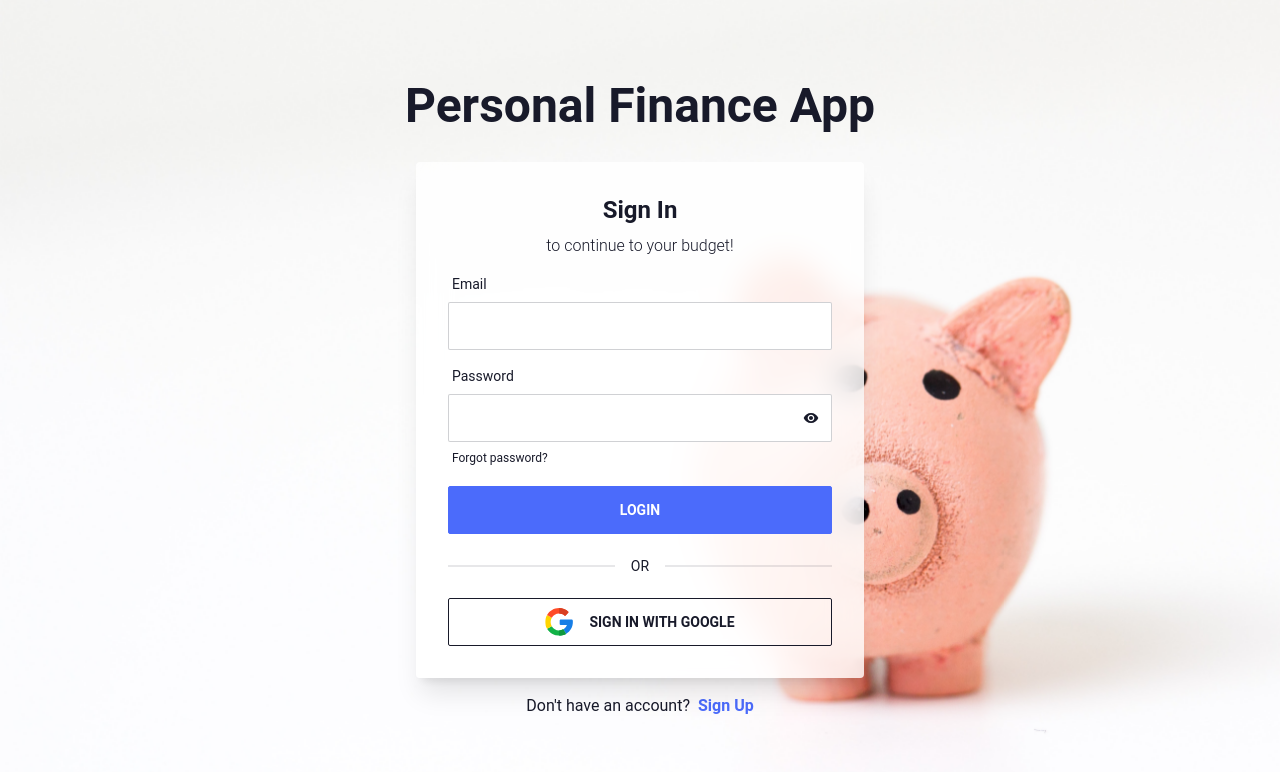
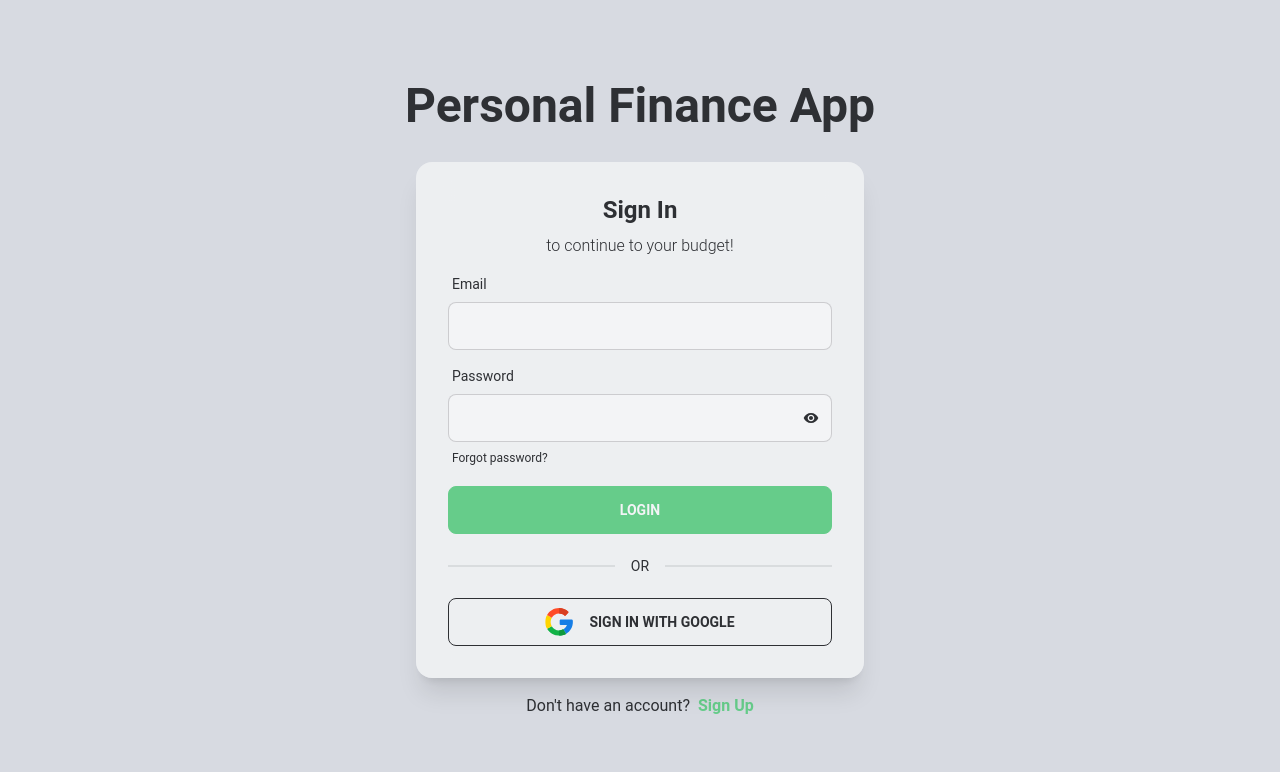
Before and after one commit to JonathonCisneros/personal-finance-app, a React (Create React App) app: page /sign-in in a window 1280 px wide. Shown: the top 772 px of the page. Built offline with nearby package versions, Linux system fonts and the light colour scheme.

Commit message:
design tweaks

```diff
--- a/public/index.html
+++ b/public/index.html
@@ -1,5 +1,5 @@
 <!DOCTYPE html>
-<html lang="en" data-theme="corporate">
+<html lang="en" data-theme="mytheme">
   <head>
     <meta charset="utf-8" />
     <link rel="icon" href="%PUBLIC_URL%/favicon.ico" />
--- a/src/App.js
+++ b/src/App.js
@@ -1,7 +1,6 @@
-import React, { useEffect } from 'react';
+import React from 'react';
 import { BrowserRouter as Router, Routes, Route } from 'react-router-dom';
 import { ToastContainer } from 'react-toastify';
-import { themeChange } from 'theme-change';
 import 'react-toastify/dist/ReactToastify.css';
 import PrivateRoute from './components/PrivateRoute';
 import Budget from './pages/Budget';
@@ -13,7 +12,6 @@ import Profile from './pages/Profile';
 function App() {
   return (
     <>
-      <main>
       <Router>
         <Routes>
           <Route path='/' element={<PrivateRoute />}>
@@ -29,7 +27,6 @@ function App() {
       </Router>
 
       <ToastContainer />
-      </main>
     </>
   );
 }
--- a/src/pages/Budget.jsx
+++ b/src/pages/Budget.jsx
@@ -5,51 +5,16 @@ function Budget() {
   // iPhone notch area color match
   document
     .querySelector('meta[name="theme-color"]')
-    .setAttribute('content', '#4c6bfb');
+    .setAttribute('content', '#66cc8a');
 
   return (
     <>
       <main className='my-[150px]'>
         <header className='fixed top-0 w-full px-4 py-8 bg-primary z-50'>
-          <h1 className='text-base-100 text-3xl'>August 2022</h1>
+          <h1 className='text-base-100 text-3xl'>
+            <span className='font-bold'>August</span> 2022
+          </h1>
         </header>
-
-        <div class='card w-96 bg-base-100 shadow-xl'>
-          <figure>
-            <img src='https://placeimg.com/400/225/arch' alt='Shoes' />
-          </figure>
-          <div class='card-body'>
-            <h2 class='card-title'>Shoes!</h2>
-            <p>If a dog chews shoes whose shoes does he choose?</p>
-            <div class='card-actions justify-end'>
-              <button class='btn btn-primary'>Buy Now</button>
-            </div>
-          </div>
-        </div>
-        <div class='card w-96 bg-base-100 shadow-xl'>
-          <figure>
-            <img src='https://placeimg.com/400/225/arch' alt='Shoes' />
-          </figure>
-          <div class='card-body'>
-            <h2 class='card-title'>Shoes!</h2>
-            <p>If a dog chews shoes whose shoes does he choose?</p>
-            <div class='card-actions justify-end'>
-              <button class='btn btn-primary'>Buy Now</button>
-            </div>
-          </div>
-        </div>
-        <div class='card w-96 bg-base-100 shadow-xl'>
-          <figure>
-            <img src='https://placeimg.com/400/225/arch' alt='Shoes' />
-          </figure>
-          <div class='card-body'>
-            <h2 class='card-title'>Shoes!</h2>
-            <p>If a dog chews shoes whose shoes does he choose?</p>
-            <div class='card-actions justify-end'>
-              <button class='btn btn-primary'>Buy Now</button>
-            </div>
-          </div>
-        </div>
       </main>
 
       <Navbar />
--- a/src/pages/ForgotPassword.jsx
+++ b/src/pages/ForgotPassword.jsx
@@ -2,7 +2,6 @@ import { useState } from 'react';
 import { Link, useNavigate } from 'react-router-dom';
 import { getAuth, sendPasswordResetEmail } from 'firebase/auth';
 import { toast } from 'react-toastify';
-import background from '../assets/sign-in-up.jpg';
 
 function ForgotPassword() {
   const [email, setEmail] = useState('');
@@ -28,16 +27,10 @@ function ForgotPassword() {
   // iPhone notch area color match
   document
     .querySelector('meta[name="theme-color"]')
-    .setAttribute('content', '#fff');
+    .setAttribute('content', '#d6dae0');
 
   return (
-    <div
-      className='hero min-h-screen py-5'
-      style={{
-        backgroundImage: `url(${background})`,
-        backgroundAttachment: 'fixed',
-      }}
-    >
+    <div className='hero min-h-screen py-5 bg-base-200 mobile:items-start'>
       <div className='hero-content flex-col'>
         <div className='text-center lg:text-left'>
           <h1 className='text-5xl font-bold text-center mb-4'>
@@ -63,14 +56,14 @@ function ForgotPassword() {
             <label className='label'>
               <Link
                 to='/sign-in'
-                className='label-text-alt link link-hover mt-[-5px] link-primary'
+                className='label-text-alt link link-hover mt-[-5px]'
               >
                 Oh, did you <span className='italic'>just</span> remember?
               </Link>
             </label>
             <div className='form-control mt-4'>
               <button
-                className='btn btn-primary text-base-100'
+                className='btn btn-accent text-base-100'
                 onClick={onSubmit}
               >
                 Reset Password
--- a/src/pages/Profile.jsx
+++ b/src/pages/Profile.jsx
@@ -66,7 +66,7 @@ function Profile() {
   // iPhone notch area color match
   document
     .querySelector('meta[name="theme-color"]')
-    .setAttribute('content', '#4c6bfb');
+    .setAttribute('content', '#66cc8a');
 
   return (
     <>
--- a/src/pages/SignIn.jsx
+++ b/src/pages/SignIn.jsx
@@ -3,7 +3,6 @@ import { Link, useNavigate } from 'react-router-dom';
 import { getAuth, signInWithEmailAndPassword } from 'firebase/auth';
 import { toast } from 'react-toastify';
 import { MdVisibility, MdVisibilityOff } from 'react-icons/md';
-import background from '../assets/sign-in-up.jpg';
 import OAuth from '../components/OAuth';
 
 function SignIn() {
@@ -48,16 +47,10 @@ function SignIn() {
   // iPhone notch area color match
   document
     .querySelector('meta[name="theme-color"]')
-    .setAttribute('content', '#fff');
+    .setAttribute('content', '#d6dae0');
 
   return (
-    <div
-      className='hero min-h-screen py-5'
-      style={{
-        backgroundImage: `url(${background})`,
-        backgroundAttachment: 'fixed',
-      }}
-    >
+    <div className='hero min-h-screen py-5 bg-base-200'>
       <div className='hero-content flex-col'>
         <div className='text-center lg:text-left'>
           <h1 className='text-5xl font-bold text-center mb-4'>
--- a/src/pages/SignUp.jsx
+++ b/src/pages/SignUp.jsx
@@ -9,7 +9,6 @@ import { setDoc, doc, serverTimestamp } from 'firebase/firestore';
 import { db } from '../firebase.config';
 import { toast } from 'react-toastify';
 import { MdVisibility, MdVisibilityOff } from 'react-icons/md';
-import background from '../assets/sign-in-up.jpg';
 import OAuth from '../components/OAuth';
 
 function SignUp() {
@@ -64,16 +63,10 @@ function SignUp() {
   // iPhone notch area color match
   document
     .querySelector('meta[name="theme-color"]')
-    .setAttribute('content', '#fff');
+    .setAttribute('content', '#d6dae0');
 
   return (
-    <div
-      className='hero min-h-screen py-5'
-      style={{
-        backgroundImage: `url(${background})`,
-        backgroundAttachment: 'fixed',
-      }}
-    >
+    <div className='hero min-h-screen py-5 bg-base-200'>
       <div className='hero-content flex-col'>
         <div className='text-center lg:text-left'>
           <h1 className='text-5xl font-bold text-center mb-4'>
--- a/tailwind.config.js
+++ b/tailwind.config.js
@@ -2,7 +2,30 @@
 module.exports = {
   content: ['./src/**/*.{html,js,jsx}'],
   theme: {
-    extend: {},
+    extend: {
+      screens: {
+        mobile: {
+          max: '768px',
+        },
+      },
+    },
   },
   plugins: [require('daisyui')],
+  daisyui: {
+    themes: [
+      {
+        mytheme: {
+          primary: '#66CC8A',
+          secondary: '#377CFB',
+          accent: '#EA5234',
+          neutral: '#333C4D',
+          'base-100': '#F3F4F6',
+          info: '#3ABFF8',
+          success: '#36D399',
+          warning: '#FBBD23',
+          error: '#F87272',
+        },
+      },
+    ],
+  },
 };
```
Also changed, not shown: src/assets/sign-in-up.jpg (deleted). Lines whose indentation alone changed are shown as unchanged.
